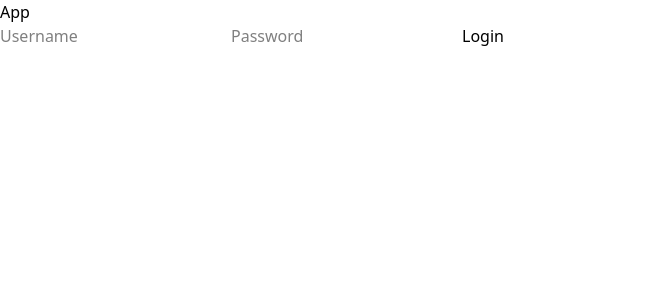
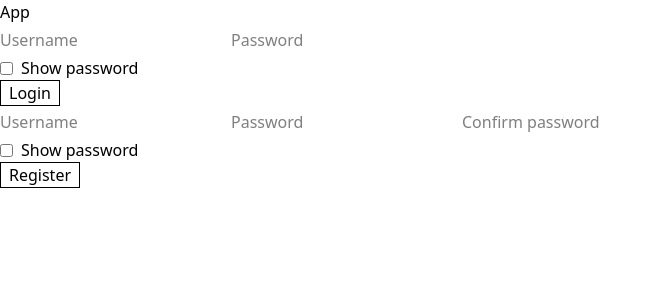
Before and after one commit to GURESPEX/ttss-todo-list-app, a React (Vite) app in the folder frontend/: page / in a window 1280 px wide. Shown: the top 300 px of the page, without its empty margins (0-662 px from the left). Built offline with nearby package versions, Linux system fonts and the light colour scheme; no server answers.

Commit message:
[Add]: Create login / register form

```diff
--- a/frontend/src/app/index.tsx
+++ b/frontend/src/app/index.tsx
@@ -1,34 +1,18 @@
-import { useCallback, useState } from "react";
+import { useState } from "react";
 import { authApi } from "../api/auth";
-import Input from "../components/ui/Input";
-import Button from "../components/ui/Button";
-import type { InputProps } from "../components/ui/Input/type";
+import LoginForm from "../components/TodoList/LoginForm";
+import RegisterForm from "../components/TodoList/RegisterForm";
 
 const App = () => {
-  const [register, { data: registerData }] = authApi.useRegisterMutation();
-  const [login, { data: loginData }] = authApi.useLoginMutation();
   const [logout, { data: logoutData }] = authApi.useLogoutMutation();
 
   const [user, setUser] = useState(undefined);
 
-  const [loginFormState, setLoginFormState] = useState<{ username: string; password: string }>({ username: "", password: "" });
-
-  const handleChangeUsername = useCallback<Exclude<InputProps["onChange"], undefined>>((event) => {
-    setLoginFormState((prev) => ({ ...prev, username: event.target.value }));
-  }, []);
-
-  const handleChangePassword = useCallback<Exclude<InputProps["onChange"], undefined>>((event) => {
-    setLoginFormState((prev) => ({ ...prev, password: event.target.value }));
-  }, []);
-
   return (
     <div>
       <div>App</div>
-      <div>
-        <Input type="text" onChange={handleChangeUsername} placeholder="Username" />
-        <Input type="password" onChange={handleChangePassword} placeholder="Password" />
-        <Button>Login</Button>
-      </div>
+      <LoginForm />
+      <RegisterForm />
     </div>
   );
 };
--- /dev/null
+++ b/frontend/src/components/TodoList/LoginForm/index.tsx
@@ -0,0 +1,48 @@
+import { useCallback, useState } from "react";
+import Button from "../../ui/Button";
+import Checkbox from "../../ui/Checkbox";
+import Input from "../../ui/Input";
+import type { ButtonProps } from "../../ui/Button/type";
+import type { CheckboxProps } from "../../ui/Checkbox/type";
+import type { InputProps } from "../../ui/Input/type";
+import { authApi } from "../../../api/auth";
+
+const LoginForm = () => {
+  const [loginFormState, setLoginFormState] = useState<{ username: string; password: string }>({ username: "", password: "" });
+  const [isShowPassword, setIsShowPassword] = useState<boolean>(false);
+
+  const [login, { data: loginData, isLoading: isLoginLoading }] = authApi.useLoginMutation();
+
+  console.log(loginData);
+
+  const handleChangeUsername = useCallback<Exclude<InputProps["onChange"], undefined>>((value) => {
+    setLoginFormState((prev) => ({ ...prev, username: value ?? "" }));
+  }, []);
+
+  const handleChangePassword = useCallback<Exclude<InputProps["onChange"], undefined>>((value) => {
+    setLoginFormState((prev) => ({ ...prev, password: value ?? "" }));
+  }, []);
+
+  const handleChangeIsShowPassword = useCallback<Exclude<CheckboxProps["onChange"], undefined>>((value) => {
+    setIsShowPassword(value ?? false);
+  }, []);
+
+  const handleClickLogin = useCallback<Exclude<ButtonProps["onChange"], undefined>>(() => {
+    login({ username: loginFormState.username, password: loginFormState.password });
+  }, [login, loginFormState.password, loginFormState.username]);
+
+  return (
+    <div>
+      <Input type="text" value={loginFormState.username} onChange={handleChangeUsername} placeholder="Username" />
+      <Input type={isShowPassword ? "text" : "password"} value={loginFormState.password} onChange={handleChangePassword} placeholder="Password" />
+      <Checkbox checked={isShowPassword} onChange={handleChangeIsShowPassword}>
+        Show password
+      </Checkbox>
+      <Button onClick={handleClickLogin} disabled={isLoginLoading}>
+        Login
+      </Button>
+    </div>
+  );
+};
+
+export default LoginForm;
--- /dev/null
+++ b/frontend/src/components/TodoList/RegisterForm/index.tsx
@@ -0,0 +1,53 @@
+import { useCallback, useState } from "react";
+import Button from "../../ui/Button";
+import Checkbox from "../../ui/Checkbox";
+import Input from "../../ui/Input";
+import type { ButtonProps } from "../../ui/Button/type";
+import type { CheckboxProps } from "../../ui/Checkbox/type";
+import type { InputProps } from "../../ui/Input/type";
+import { authApi } from "../../../api/auth";
+
+const RegisterForm = () => {
+  const [RegisterFormState, setRegisterFormState] = useState<{ username: string; password: string; confirmPassword: string }>({ username: "", password: "", confirmPassword: "" });
+  const [isShowPassword, setIsShowPassword] = useState<boolean>(false);
+
+  const [register, { data: registerData, isLoading: isRegisterLoading }] = authApi.useRegisterMutation();
+
+  console.log(registerData);
+
+  const handleChangeUsername = useCallback<Exclude<InputProps["onChange"], undefined>>((value) => {
+    setRegisterFormState((prev) => ({ ...prev, username: value ?? "" }));
+  }, []);
+
+  const handleChangePassword = useCallback<Exclude<InputProps["onChange"], undefined>>((value) => {
+    setRegisterFormState((prev) => ({ ...prev, password: value ?? "" }));
+  }, []);
+
+  const handleChangeConfirmPassword = useCallback<Exclude<InputProps["onChange"], undefined>>((value) => {
+    setRegisterFormState((prev) => ({ ...prev, confirmPassword: value ?? "" }));
+  }, []);
+
+  const handleChangeIsShowPassword = useCallback<Exclude<CheckboxProps["onChange"], undefined>>((value) => {
+    setIsShowPassword(value ?? false);
+  }, []);
+
+  const handleClickRegister = useCallback<Exclude<ButtonProps["onChange"], undefined>>(() => {
+    register({ username: RegisterFormState.username, password: RegisterFormState.password });
+  }, [register, RegisterFormState.password, RegisterFormState.username]);
+
+  return (
+    <div>
+      <Input type="text" value={RegisterFormState.username} onChange={handleChangeUsername} placeholder="Username" />
+      <Input type={isShowPassword ? "text" : "password"} value={RegisterFormState.password} onChange={handleChangePassword} placeholder="Password" />
+      <Input type={isShowPassword ? "text" : "password"} value={RegisterFormState.confirmPassword} onChange={handleChangeConfirmPassword} placeholder="Confirm password" />
+      <Checkbox checked={isShowPassword} onChange={handleChangeIsShowPassword}>
+        Show password
+      </Checkbox>
+      <Button onClick={handleClickRegister} disabled={isRegisterLoading}>
+        Register
+      </Button>
+    </div>
+  );
+};
+
+export default RegisterForm;
--- a/frontend/src/components/ui/Button/index.tsx
+++ b/frontend/src/components/ui/Button/index.tsx
@@ -1,7 +1,12 @@
+import { cn } from "../../../utils";
 import type { ButtonProps } from "./type";
 
 const Button = (props: ButtonProps) => {
-  return <button {...props}>{props.children}</button>;
+  return (
+    <button className={cn("border px-2", props.className)} {...props}>
+      {props.children}
+    </button>
+  );
 };
 
 export default Button;
--- /dev/null
+++ b/frontend/src/components/ui/Checkbox/index.tsx
@@ -0,0 +1,21 @@
+import { cn } from "../../../utils";
+import type { CheckboxProps } from "./type";
+
+const Checkbox = ({ value, onChange, children, ...props }: CheckboxProps) => {
+  return (
+    <div className="flex items-center gap-2">
+      <input
+        type="checkbox"
+        onChange={(event) => {
+          onChange(event.target.checked);
+        }}
+        checked={value}
+        className={cn(props.className)}
+        {...props}
+      />
+      {children}
+    </div>
+  );
+};
+
+export default Checkbox;
--- /dev/null
+++ b/frontend/src/components/ui/Checkbox/type.ts
@@ -0,0 +1,6 @@
+import type { ComponentProps } from "react";
+
+export type CheckboxProps = Omit<ComponentProps<"input">, "value" | "onChange"> & {
+  value?: boolean;
+  onChange: (value: CheckboxProps["value"]) => void;
+};
--- a/frontend/src/components/ui/Input/index.tsx
+++ b/frontend/src/components/ui/Input/index.tsx
@@ -1,7 +1,17 @@
+import { cn } from "../../../utils";
 import type { InputProps } from "./type";
 
-const Input = (props: InputProps) => {
-  return <input {...props} />;
+const Input = ({ value, onChange, ...props }: InputProps) => {
+  return (
+    <input
+      value={value}
+      onChange={(event) => {
+        onChange(event.target.value);
+      }}
+      className={cn("min-h-8", props.className)}
+      {...props}
+    />
+  );
 };
 
 export default Input;
--- a/frontend/src/components/ui/Input/type.ts
+++ b/frontend/src/components/ui/Input/type.ts
@@ -1,3 +1,6 @@
 import type { ComponentProps } from "react";
 
-export type InputProps = ComponentProps<"input">;
+export type InputProps = Omit<ComponentProps<"input">, "value" | "onChange"> & {
+  value?: string;
+  onChange: (value: InputProps["value"]) => void;
+};
```
